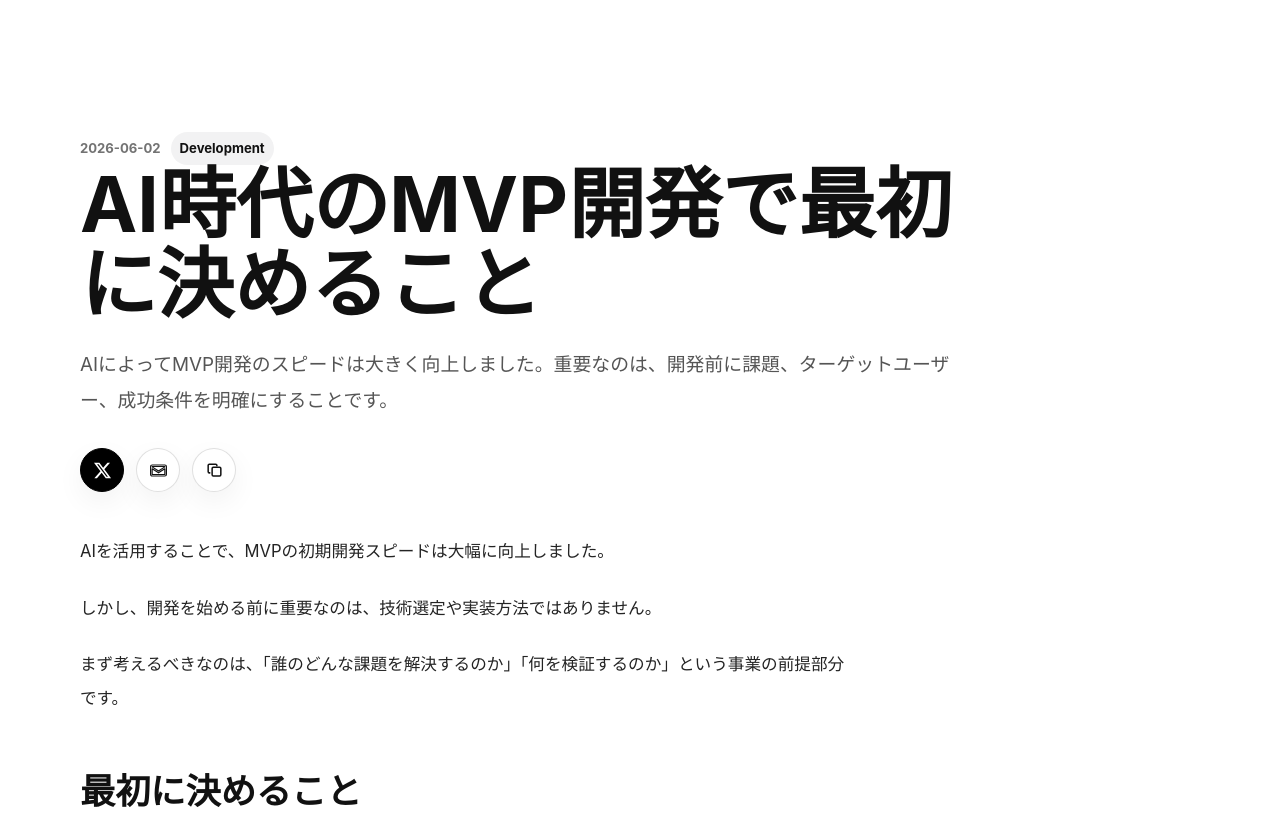
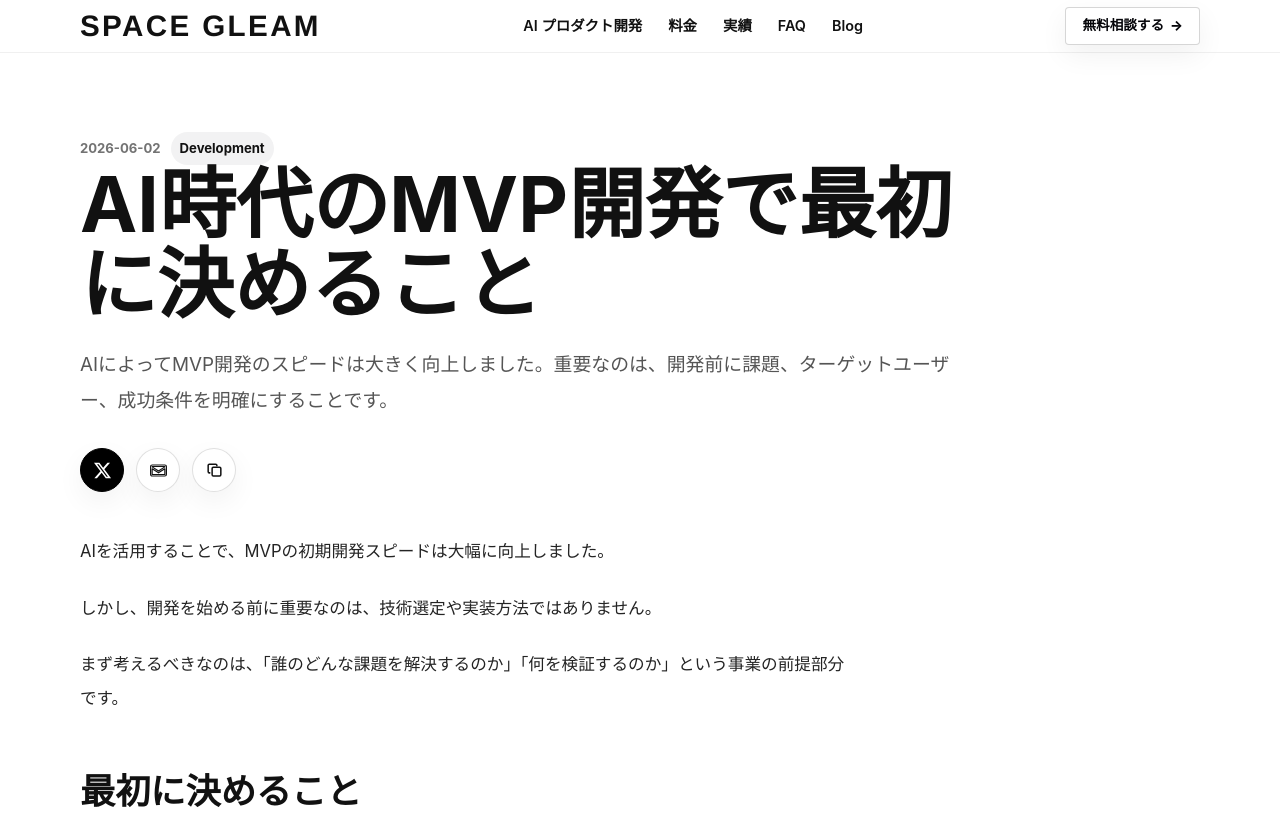
Before and after one commit to kuraeplasma/SPACEGLEAM, a website: page blog/ai-mvp-first-decisions/index.html in a window 1280 px wide. Shown: the top 817 px of the page. Drawn offline with Linux system fonts and the light colour scheme; a web font is replaced by a local one.

Commit message:
Ensure blog articles keep global header

```diff
--- a/blog/ai-mvp-first-decisions/index.html
+++ b/blog/ai-mvp-first-decisions/index.html
@@ -30,6 +30,34 @@
     <script type="application/ld+json">{"@context":"https://schema.org","@type":"Article","headline":"AI時代のMVP開発で最初に決めること","description":"AIによってMVP開発のスピードは大きく向上しました。重要なのは、開発前に課題、ターゲットユーザー、成功条件を明確にすることです。","datePublished":"2026-06-02","dateModified":"2026-06-03","author":{"@type":"Organization","name":"SPACE GLEAM"},"publisher":{"@type":"Organization","name":"SPACE GLEAM","logo":{"@type":"ImageObject","url":"https://spacegleam.co.jp/favicon.png"}},"mainEntityOfPage":"https://spacegleam.co.jp/blog/ai-mvp-first-decisions/","image":"https://spacegleam.co.jp/blog-ogp.png","articleSection":"Development"}</script>
 </head>
 <body class="blog-page-body" data-article-slug="ai-mvp-first-decisions">
+    <div class="site-bg" aria-hidden="true"></div>
+
+    <header class="header">
+        <div class="container header-inner">
+            <a href="/index.html" class="brand" aria-label="SPACE GLEAM ホーム">
+                <span class="brand-name">SPACE GLEAM</span>
+            </a>
+
+            <button class="nav-toggle" type="button" aria-label="メニューを開く" aria-controls="global-nav" aria-expanded="false">
+                <span></span>
+                <span></span>
+                <span></span>
+            </button>
+
+            <nav id="global-nav" class="nav" aria-label="グローバルナビゲーション">
+                <a href="/services.html">AI プロダクト開発</a>
+                <a href="/pricing.html">料金</a>
+                <a href="/works.html">実績</a>
+                <a href="/faq.html">FAQ</a>
+                <a href="/blog/">Blog</a>
+            </nav>
+
+            <div class="header-ctas">
+                <a href="/index.html#contact" class="header-cta">無料相談する<span class="arrow">→</span></a>
+            </div>
+        </div>
+    </header>
+
     <main class="blog-main"><div class="container">
         <article>
             <header class="article-header">
```
Also changed, not shown: blog/editor.js (+32 -4 lines).
